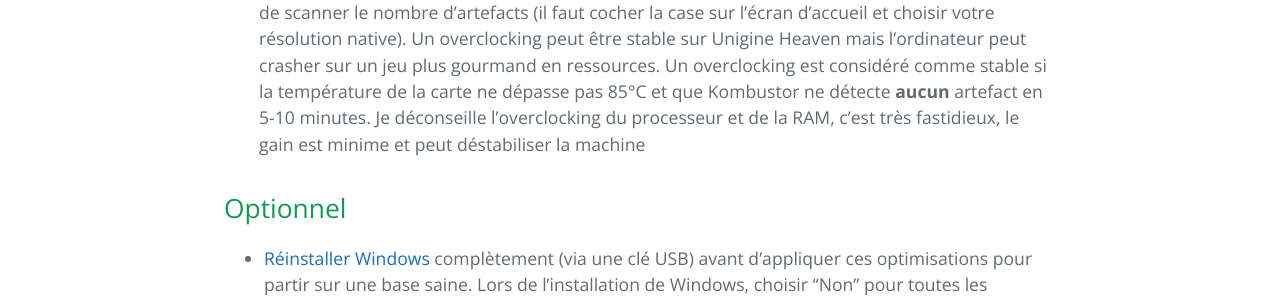
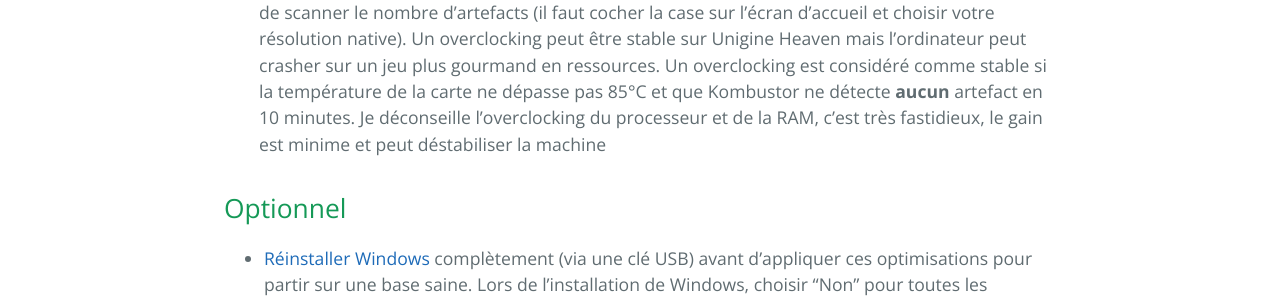
Before and after one commit to PouletEnSlip/pouletenslip.github.io, a Jekyll site: the page built from pages/opti/index.md, in a window 1280 px wide and 900 px high, scrolled down 2598 px. Shown: the part 181-481 px from the top of the window. Built offline with Jekyll 4.4.1, drawn with Linux system fonts in a browser that asks for light colours; comment, search, counter and statistics services are not loaded; our own code applies the rules of GitHub Pages for plain Markdown files.

Commit message:
Update index.md

```diff
--- a/pages/opti/index.md
+++ b/pages/opti/index.md
@@ -81,7 +81,7 @@ e9a42b02-d5df-448d-aa00-03f14749eb61` pour l’afficher). Dans les paramètres a
 <input type="checkbox">
 <span class="checkmark"></span>
 
-<label class="container">Overclocker sa carte graphique (Nvidia et AMD) : l'overclocking permet d'augmenter la fréquence d'horloge de la carte graphique et ainsi avoir plus de performances en jeu. Cependant la température de la carte risque d'augmenter. Personnellement j'utilise [Afterburner](https://www.msi.com/Landing/afterburner/graphics-cards) et [Kombustor](https://msikombustor.com/). Tuto disponible [ici](https://www.youtube.com/watch?v=64GJck-GWaM). Dans ce tuto, Unigine Heaven est utilisé, je préfère Kombustor car il permet de scanner le nombre d'artefacts (il faut cocher la case sur l'écran d'accueil et choisir votre résolution native). Un overclocking peut être stable sur Unigine Heaven mais l'ordinateur peut crasher sur un jeu plus gourmand en ressources. Un overclocking est considéré comme stable si la température de la carte ne dépasse pas 85°C et que Kombustor ne détecte **aucun** artefact en 5-10 minutes. Je déconseille l'overclocking du processeur et de la RAM, c'est très fastidieux, le gain est minime et peut déstabiliser la machine
+<label class="container">Overclocker sa carte graphique (Nvidia et AMD) : l'overclocking permet d'augmenter la fréquence d'horloge de la carte graphique et ainsi avoir plus de performances en jeu. Cependant la température de la carte risque d'augmenter. Personnellement j'utilise [Afterburner](https://www.msi.com/Landing/afterburner/graphics-cards) et [Kombustor](https://msikombustor.com/). Tuto disponible [ici](https://www.youtube.com/watch?v=64GJck-GWaM). Dans ce tuto, Unigine Heaven est utilisé, je préfère Kombustor car il permet de scanner le nombre d'artefacts (il faut cocher la case sur l'écran d'accueil et choisir votre résolution native). Un overclocking peut être stable sur Unigine Heaven mais l'ordinateur peut crasher sur un jeu plus gourmand en ressources. Un overclocking est considéré comme stable si la température de la carte ne dépasse pas 85°C et que Kombustor ne détecte **aucun** artefact en 10 minutes. Je déconseille l'overclocking du processeur et de la RAM, c'est très fastidieux, le gain est minime et peut déstabiliser la machine
 <input type="checkbox">
 <span class="checkmark"></span>
 
```
